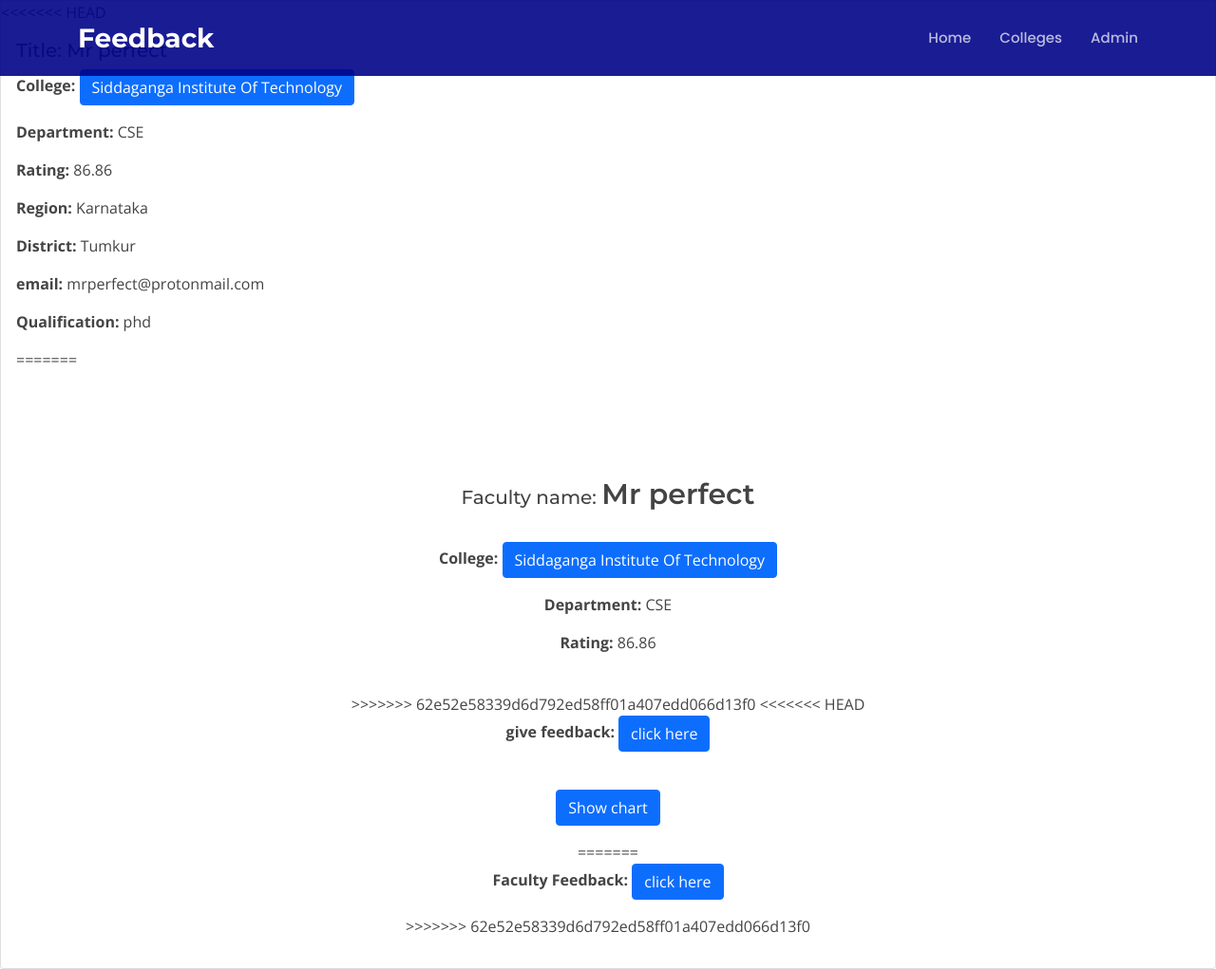
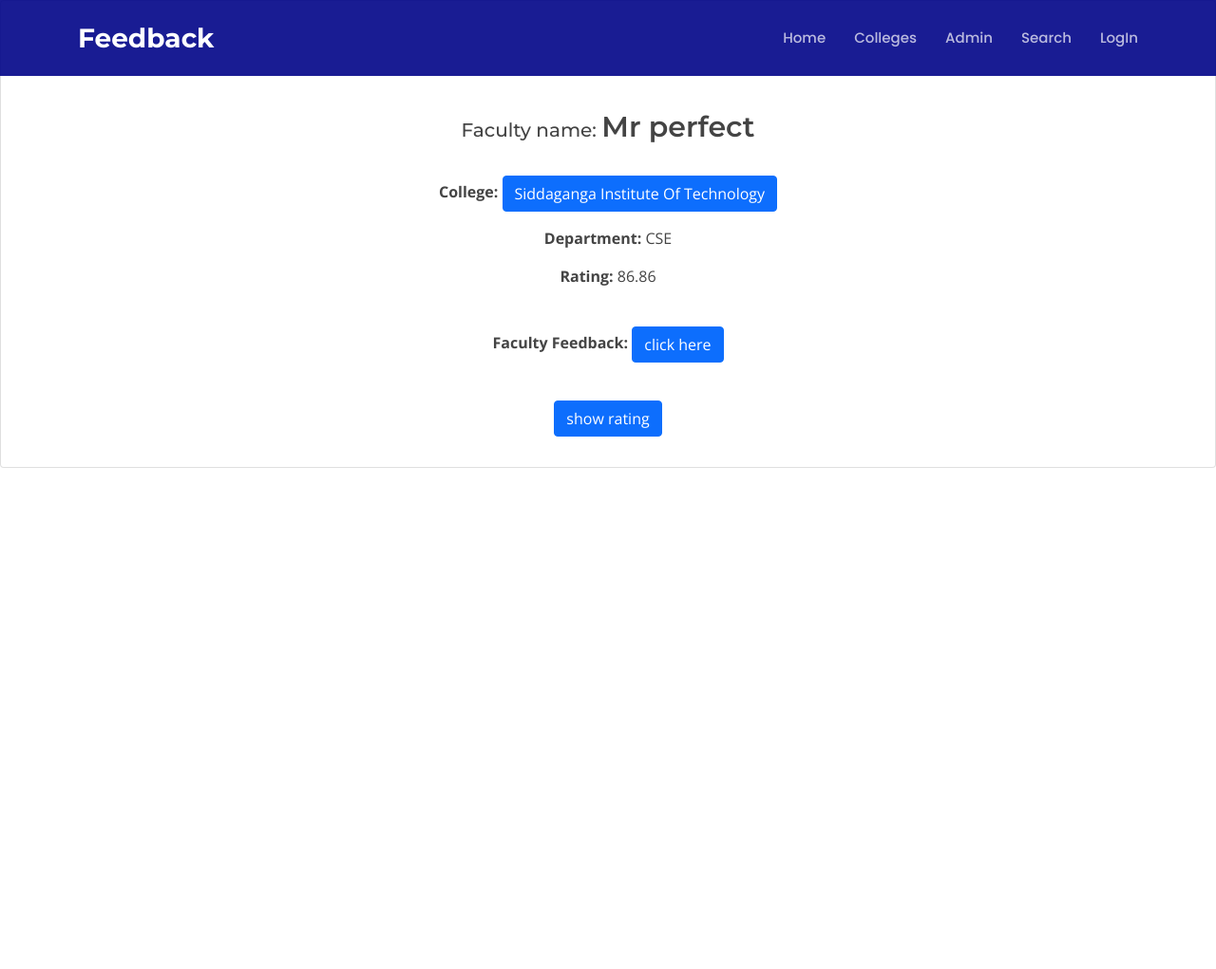
Before and after one commit to Rohith-C100/sih, a Django app: page /catalog/lecturer/1 in a window 1280 px wide. Shown: the whole page at 95% size. After the commit the page ends 493 px from the top, so only its background shows below. Run offline with Django 3.2, Linux system fonts and the light colour scheme; data comes from the database, SQL or seed files in the repository; both versions use the stored data as it was after the commit; some libraries are stand-ins or nearby versions.

Commit message:
final prototype

```diff
--- a/catalog/admin.py
+++ b/catalog/admin.py
@@ -3,7 +3,6 @@ from django.contrib import admin
 # Register your models here.
 from catalog.models import Lecturer,College,LecturerFeedback,CollegeFeedback,Lrating,Crating
 admin.site.register(Lecturer)
-admin.site.register(College)
 admin.site.register(LecturerFeedback)
 admin.site.register(CollegeFeedback)
 admin.site.register(Lrating)
@@ -27,3 +26,7 @@ admin.site.register(Crating)
 # class JobInstanceAdmin(admin.ModelAdmin):
 #     list_display = ('job','status','location','last_date','id')
 #     list_filter = ('status', 'last_date')
+@admin.register(College)
+class JobInstanceAdmin(admin.ModelAdmin):
+    list_filter = ('state', 'district')
+    list_display = ('name','rating','district','state')
--- /dev/null
+++ b/catalog/student.json
@@ -0,0 +1,4 @@
+{
+    "iit":"1722AB34[0-7][0-9]",
+    "sit":"1SI[17-25]{1}[A-Z]{2}[0-9]{3}"
+}
--- a/catalog/templates/base_generic.html
+++ b/catalog/templates/base_generic.html
@@ -64,9 +64,13 @@
           <li><a class="nav-link scrollto " href="{% url 'index' %}">Home</a></li>
           <li><a class="nav-link scrollto" href="{% url 'colleges' %}">Colleges</a></li>
           <li><a class="nav-link scrollto" href="http://localhost:8000/admin/">Admin</a></li>
+          <li><a class="nav-link scrollto" href="{% url 'filter' %}">Search</a></li>
           {% if user.is_authenticated %}
             <li><a class="nav-link scrollto" href="{% url 'logout' %}?next={{request.path}}">LogOut</a></li>
             {% endif %}
+          {% if not user.is_authenticated %}
+          <li><a class="nav-link scrollto" href="{% url 'login' %}?next={{request.path}}">LogIn</a></li>
+          {% endif %}
         </ul>
         <i class="bi bi-list mobile-nav-toggle"></i>
       </nav><!-- .navbar -->
--- a/catalog/templates/catalog/college_feedback_form.html
+++ b/catalog/templates/catalog/college_feedback_form.html
@@ -1,6 +1,7 @@
 {% extends "base_generic.html" %}
 
 {% block content %}
+<div style="padding-top:7%">
   <h1>Feedback for: {{ college_instance.name }}</h1>
   <form action="" method="post">
     {% csrf_token %}
@@ -9,4 +10,5 @@
     </table>
     <input type="submit" value="Submit">
   </form>
+</div>
 {% endblock %}
--- a/catalog/templates/catalog/filter_college.html
+++ b/catalog/templates/catalog/filter_college.html
@@ -1,8 +1,8 @@
 {% extends "base_generic.html" %}
 
 {% block content %}
- <div class="card-body">
-  <h5 class="card-title">Company List</h1>
+ <div class="card-body" style="padding:10%;text-align:center;">
+  <h5 class="card-title"><strong>UNIVERSITIES</strong></h1>
   {% if filter_college_list %}
   <ul class="list-group">
     {% for college in filter_college_list %}
--- a/catalog/templates/catalog/lecturer_detail.html
+++ b/catalog/templates/catalog/lecturer_detail.html
@@ -1,18 +1,6 @@
 {% extends "base_generic.html" %}
 
 {% block content %}
-<<<<<<< HEAD
- <div class="card-body">
-  <h5 class="card-title">Title: {{ lecturer.name }}</h5>
-  <p><strong>College:</strong> <a class="btn btn-primary" href="{{lecturer.college.get_absolute_url}}">{{ lecturer.college }}</a></p> <!-- author detail link not yet defined -->
-  <p><strong>Department:</strong> {{ lecturer.department }}</p>
-  <p><strong>Rating:</strong> {{ lecturer.rating }}</p>
-  <p><strong>Region:</strong> {{ lecturer.state }}</p>
-  <p><strong>District:</strong> {{ lecturer.district}}</p>
-  <p><strong>email:</strong> {{ lecturer.email}}</p>
-  <p><strong>Qualification:</strong> {{ lecturer.qualification}}</p>
-
-=======
  <div class="card-body" style="padding-top: 9%; text-align: center;">
   <h5 class="card-title">Faculty name: <span style="font-size:30px;font-weight:600">{{ lecturer.name }}</span></h5>
   <div style="padding: 2%;">
@@ -20,7 +8,6 @@
   <p><strong>Department:</strong> {{ lecturer.department }}</p>
   <p><strong>Rating:</strong> {{ lecturer.rating }}</p>
 </div>
->>>>>>> 62e52e58339d6d792ed58ff01a407edd066d13f0
   {% comment %} <div style="margin-left:20px;margin-top:20px">
     <h6>Lecturers</h6>
 
@@ -36,12 +23,8 @@
       <p class="text-muted"><strong>Id:</strong> {{ jobinst.id }}</p>
     {% endfor %}
   </div> {% endcomment %}
-<<<<<<< HEAD
-  <p><strong>give feedback:</strong> <a class="btn btn-primary" href="{% url 'feedback-to-lecturer' pk=lecturer.id %}">click here</a></p>
+  <p><strong>Faculty Feedback:</strong> <a class="btn btn-primary" href="{% url 'feedback-to-lecturer' pk=lecturer.id %}">click here</a></p>
   <br>
-  <p><a class="btn btn-primary" href="{% url 'pie-chart' pk=lecturer.id %}">Show chart</a></p>
-=======
-  <p><strong>Faculty Feedback:</strong> <a class="btn btn-primary" href="{% url 'feedback-to-lecturer' pk=lecturer.id %}">click here</a></p>
->>>>>>> 62e52e58339d6d792ed58ff01a407edd066d13f0
+  <p><strong></strong> <a class="btn btn-primary" href="{% url 'pie-chart' pk=lecturer.id %}">show rating</a></p>
 </div>
 {% endblock %}
--- a/catalog/templates/catalog/lecturer_feedback_form.html
+++ b/catalog/templates/catalog/lecturer_feedback_form.html
@@ -1,6 +1,7 @@
 {% extends "base_generic.html" %}
 
 {% block content %}
+<div style="padding-top:7%">
   <h1>Feedback for: {{ lecturer_instance.name }}</h1>
   <form action="" method="post">
     {% csrf_token %}
@@ -9,4 +10,5 @@
     </table>
     <input type="submit" value="Submit">
   </form>
+</div>
 {% endblock %}
--- a/catalog/templates/catalog/pie_chart.html
+++ b/catalog/templates/catalog/pie_chart.html
@@ -1,7 +1,7 @@
 {% extends 'base_generic.html' %}
 
 {% block content %}
-  <div id="container" style="width: 75%;">
+  <div id="container" style="width: 75%;padding:10%;text-align:center">
     <canvas id="pie-chart"></canvas>
   </div>
 
--- a/catalog/templates/filter.html
+++ b/catalog/templates/filter.html
@@ -1,6 +1,6 @@
 {% extends "base_generic.html" %}
 {% block content %}
-<div style="padding-top: 9%; text-align: center;">
+<div style="margin-top: 9%; text-align: center;">
   <h3>Filter</h3>
   <form action="" method="post">
     {% csrf_token %}
--- a/catalog/templates/registration/login.html
+++ b/catalog/templates/registration/login.html
@@ -35,8 +35,8 @@
         <td>{{ form.password }}</td>
       </tr> -->
       <div style="padding: 1%;padding-left: 6%;">
-    <input type="submit" value="login" class="btn btn-primary" />
-    <a href="{% url 'signup' %}" class="btn btn-primary">Sign up</a>
+    <input type="submit" value="Login" class="btn btn-primary" />
+    {% comment %} <a href="{% url 'signup' %}" class="btn btn-primary">Sign up</a> {% endcomment %}
     <input type="hidden" name="next" value="{{ next }}" />
     </div>
   </form>
--- a/catalog/views.py
+++ b/catalog/views.py
@@ -234,3 +234,8 @@ def pie_chart(request, pk):
         'data': data,
         'backgroundColor': backgroundColor,
     })
+
+def Thanku(request):
+    """View function for home page of site."""
+    # Render the HTML template index.html with the data in the context variable
+    return render(request, 'thanku.html')
```
Also changed, not shown: catalog/templates/catalog/college_detail.html (+2 -12 lines), catalog/templates/thanku.html (added, +8 -0 lines), db.sqlite3.
